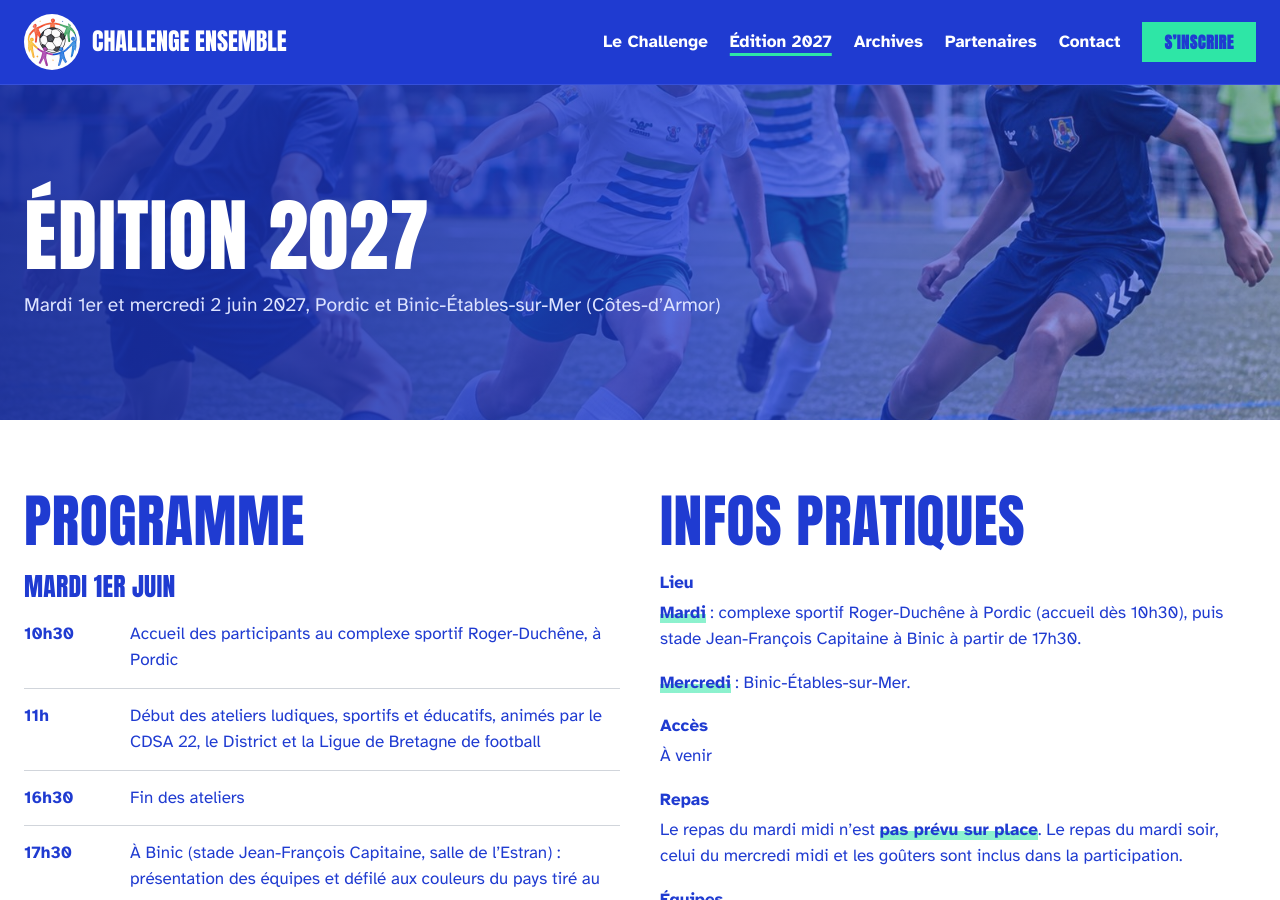
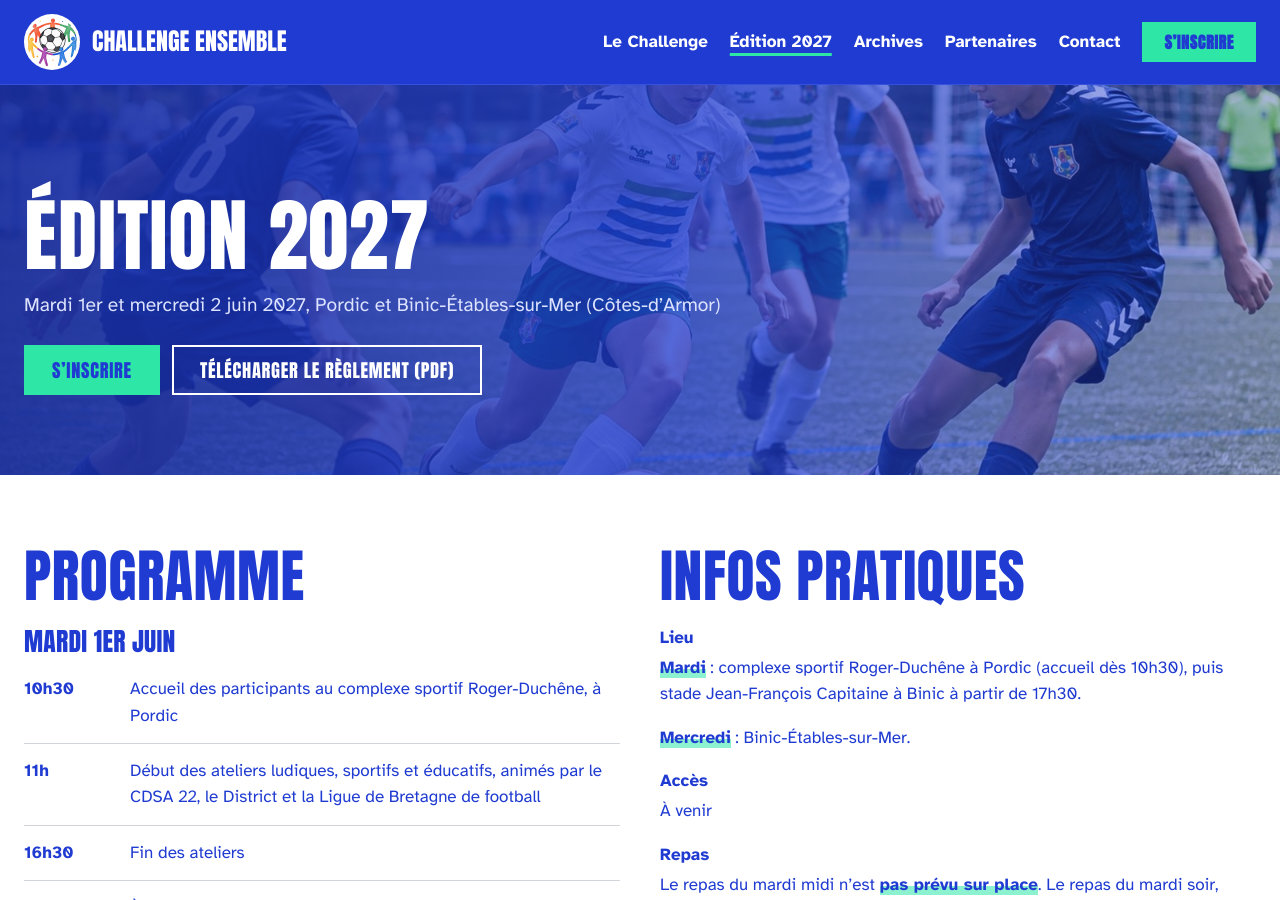
Before and after one commit to PEPBA2235/challenge-ensemble, a Jekyll site: the page built from prochaine-edition.html, in a window 1280 px wide and 900 px high. Built offline with Jekyll 4.4.1, drawn with Linux system fonts in a browser that asks for light colours.

Commit message:
Add files via upload

```diff
--- a/_includes/bandeau-page.html
+++ b/_includes/bandeau-page.html
@@ -1,3 +1,5 @@
-{% comment %} En-tête des pages intérieures, avec photo de fond facultative. {% endcomment %}
-{% assign ph = include.photo | strip %}
-<section class="bandeau-page{% if ph != '' %} bandeau-photo{% endif %}"{% if ph != '' %} style="background-image:url('{{ ph }}')"{% endif %}><div class="conteneur"><h1>{{ include.titre }}</h1>{% if include.sous_titre != blank %}<p>{{ include.sous_titre }}</p>{% endif %}</div></section>
+{% comment %} En-tête des pages intérieures, avec photo de fond et boutons facultatifs. {% endcomment %}
+{% assign ph = include.photo | strip %}{% assign l1 = include.lien1 | strip %}{% assign l2 = include.lien2 | strip %}
+<section class="bandeau-page{% if ph != '' %} bandeau-photo{% endif %}"{% if ph != '' %} style="background-image:url('{{ ph }}')"{% endif %}><div class="conteneur"><h1>{{ include.titre }}</h1>{% if include.sous_titre != blank %}<p>{{ include.sous_titre }}</p>{% endif %}
+{% if l1 != '' or l2 != '' %}<div class="actions" style="margin-top:24px">{% if l1 != '' %}<a class="bouton bouton-menthe" href="{{ l1 }}">{{ include.texte1 }}</a>{% endif %}{% if l2 != '' %}<a class="bouton bouton-contour" href="{{ l2 }}">{{ include.texte2 }}</a>{% endif %}</div>{% endif %}
+</div></section>
--- a/prochaine-edition.html
+++ b/prochaine-edition.html
@@ -5,7 +5,8 @@ titre: Prochaine édition
 ---
 {% assign p = site.data.prochaine %}
 {% capture t %}{{ p.titre_page | default: "Édition [annee]" | replace: "[annee]", p.annee }}{% endcapture %}{% capture st %}{{ p.dates | default: "Dates à venir" }}{% if p.lieu != blank %}, {{ p.lieu }}{% endif %}{% endcapture %}
-{% include bandeau-page.html titre=t sous_titre=st photo=p.photo_bandeau %}
+{% capture reg %}{{ p.reglement }}{% endcapture %}{% assign reg = reg | strip %}{% capture txt_reg %}{{ p.bouton_reglement | default: "Télécharger le règlement" }} (PDF){% endcapture %}{% capture txt_insc %}{{ site.data.general.menu_inscription | default: "S’inscrire" }}{% endcapture %}
+{% include bandeau-page.html titre=t sous_titre=st photo=p.photo_bandeau lien1=p.lien_inscription texte1=txt_insc lien2=reg texte2=txt_reg %}
 <section class="section"><div class="conteneur deux-colonnes">
   <div>
     <h2 style="margin-bottom:20px">{{ p.titre_programme | default: "Programme" }}</h2>
```
